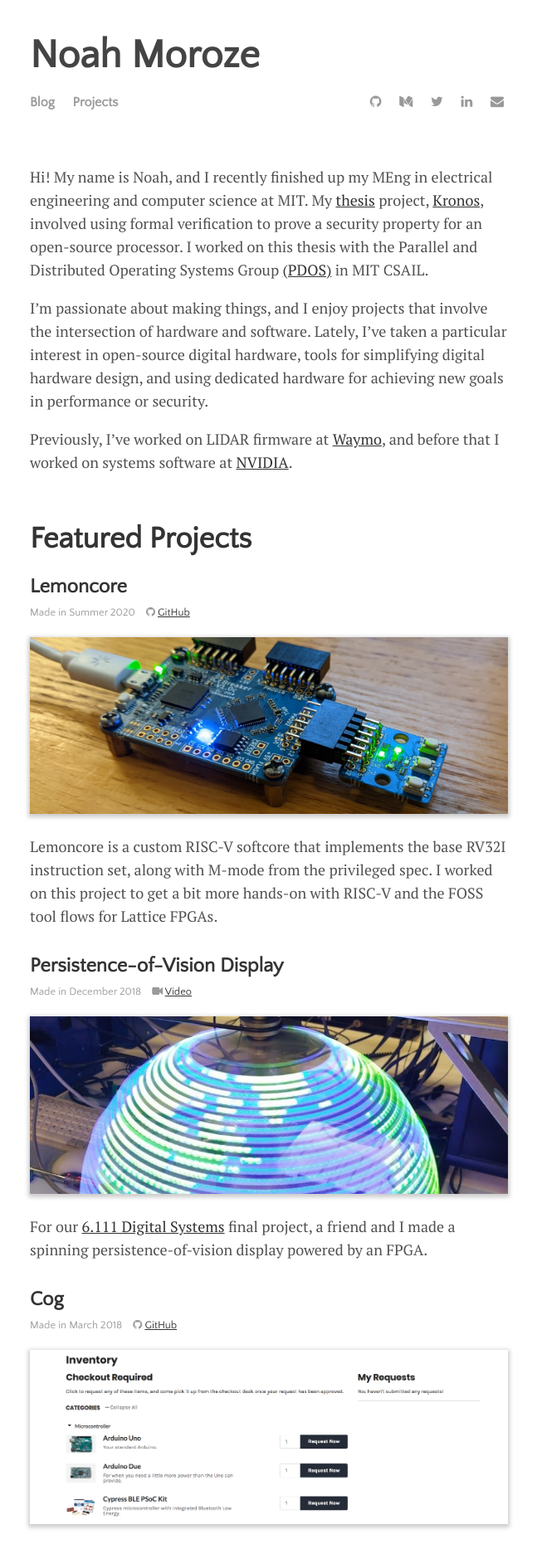
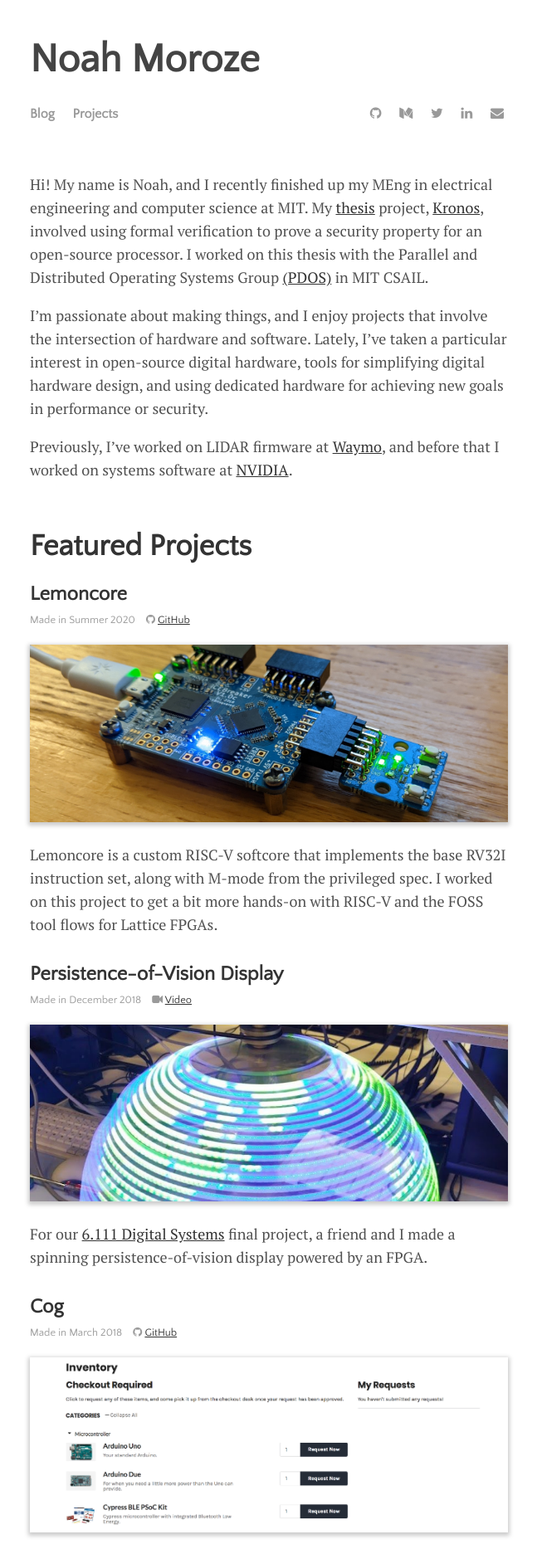
Before and after one commit to nmoroze/nmoroze.github.io, a Jekyll site: the page built from index.md, in a window 1280 px wide. Shown: the top 1867 px of the page at 83% size, without its empty margins (316-963 px from the left). Built offline with Jekyll 4.4.1, drawn with Linux system fonts in a browser that asks for light colours; nearby versions of some CDN libraries.

Commit message:
Styles tweaks
- Set h1 line height to 1
- Add in Lagrange table styles

```diff
--- a/_sass/custom.scss
+++ b/_sass/custom.scss
@@ -13,7 +13,7 @@
 
 h1{
   font-size: 3rem;
-  line-height: 0.8;
+  line-height: 1.0;
 }
 
 h2 {
--- a/_sass/lagrange.scss
+++ b/_sass/lagrange.scss
@@ -217,3 +217,22 @@
   overflow-x: auto;
   word-wrap: normal;
 }
+
+/*
+  Tables
+*/
+
+table {
+    border-collapse: collapse;
+    margin-bottom: 30px;
+    width: 100%;
+}
+
+table, th, td {
+    border: 1px solid black;
+}
+
+th, td {
+    padding: 15px;
+    text-align: left;
+}
```
